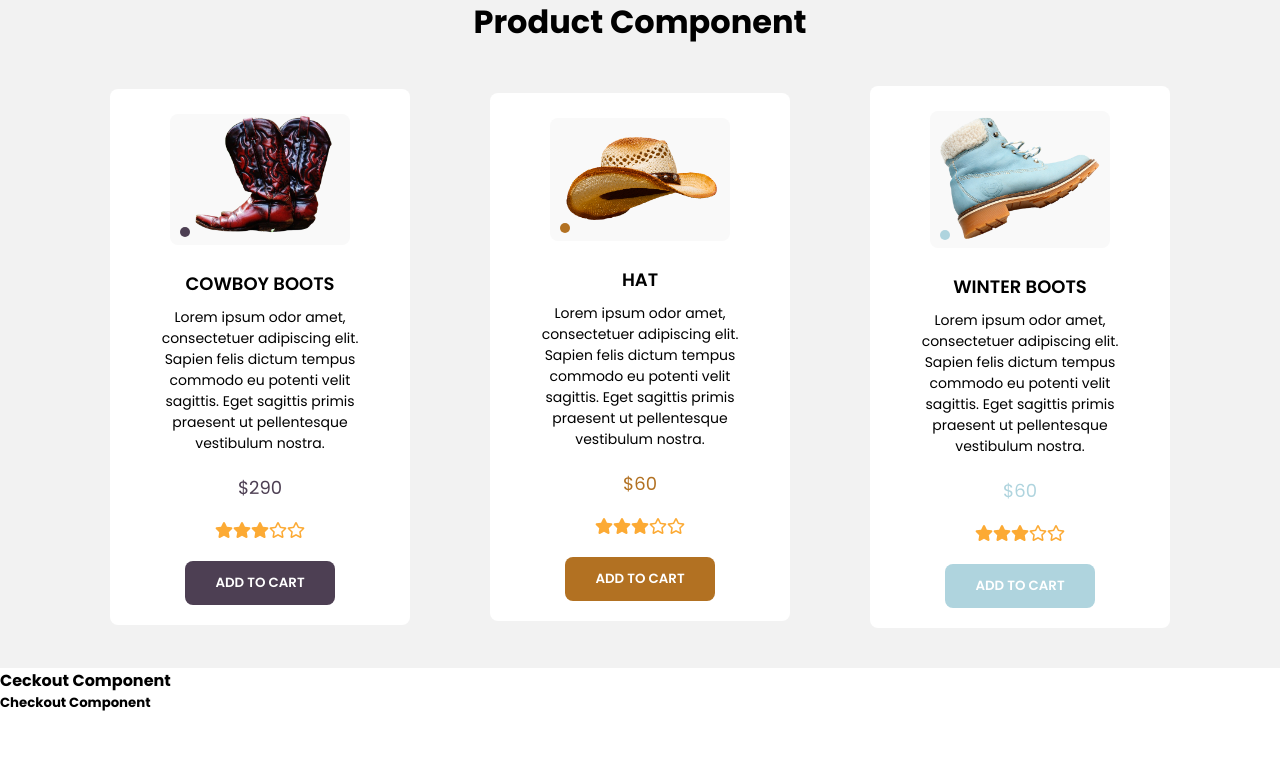
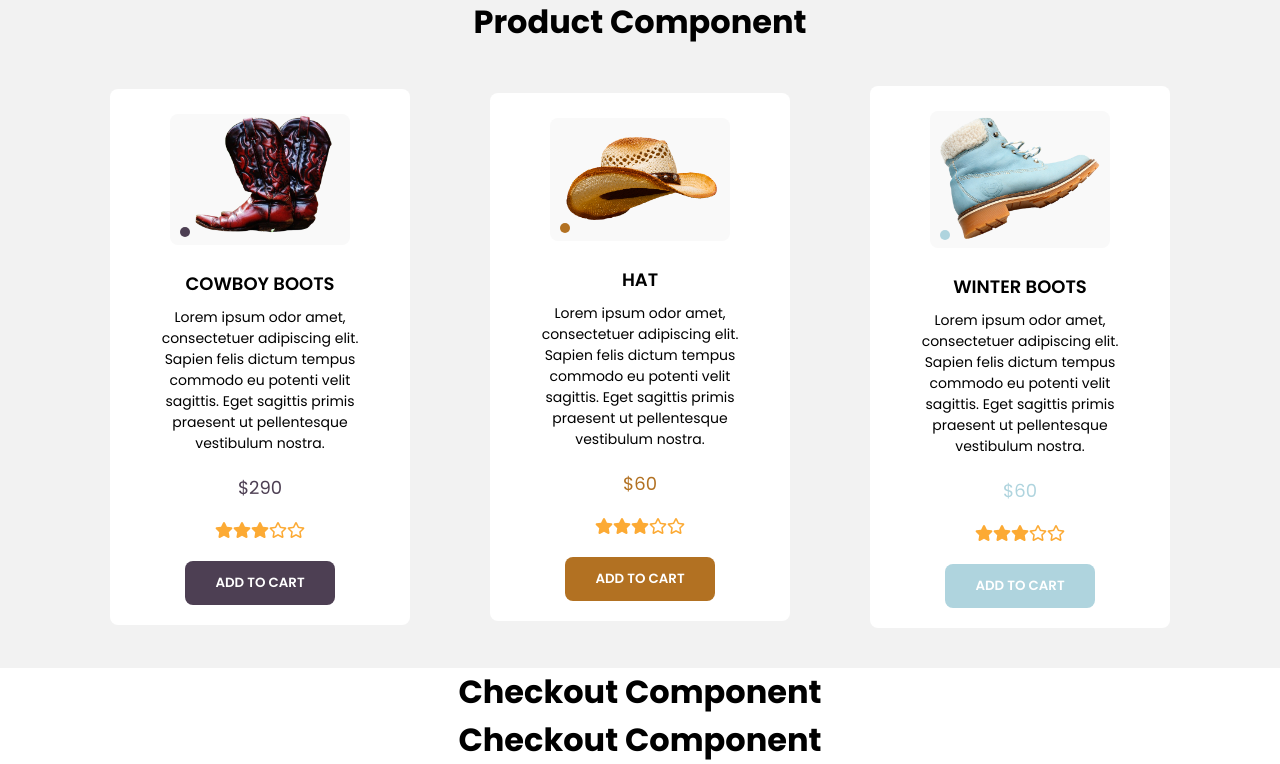
Before and after one commit to mickey55679/react-components-athletech, a React (Create React App) app: page / in a window 1280 px wide. Shown: the part 1228-1992 px from the top of the page. Before the commit the page ends 1941 px from the top, so only its background shows below. Built offline with nearby package versions, Linux system fonts and the light colour scheme; a web font is replaced by a local one.

Commit message:
adjusted h1-5

```diff
--- a/src/App.css
+++ b/src/App.css
@@ -3,10 +3,16 @@ h1 {
 }
 h2{
   text-align: center;
-  font-size: 2em;
+  font-size: 2rem;
 }
 h3{
     text-align: center;
-    font-size: 2em;
+    font-size: 2rem;
      background: rgba(242, 242, 242, 255);
 }
+h4{ text-align: center;
+    font-size: 2rem;
+}
+h5{ text-align: center;
+    font-size: 2rem;
+}
--- a/src/App.js
+++ b/src/App.js
@@ -17,7 +17,7 @@ export default function MyApp() {
       <LoginForm />
       <h3>Product Component</h3>
       <ProductCard />
-      <h4>Ceckout Component</h4>
+      <h4>Checkout Component</h4>
       <Checkout />
       <h5>Checkout Component</h5>
     </div>
```
